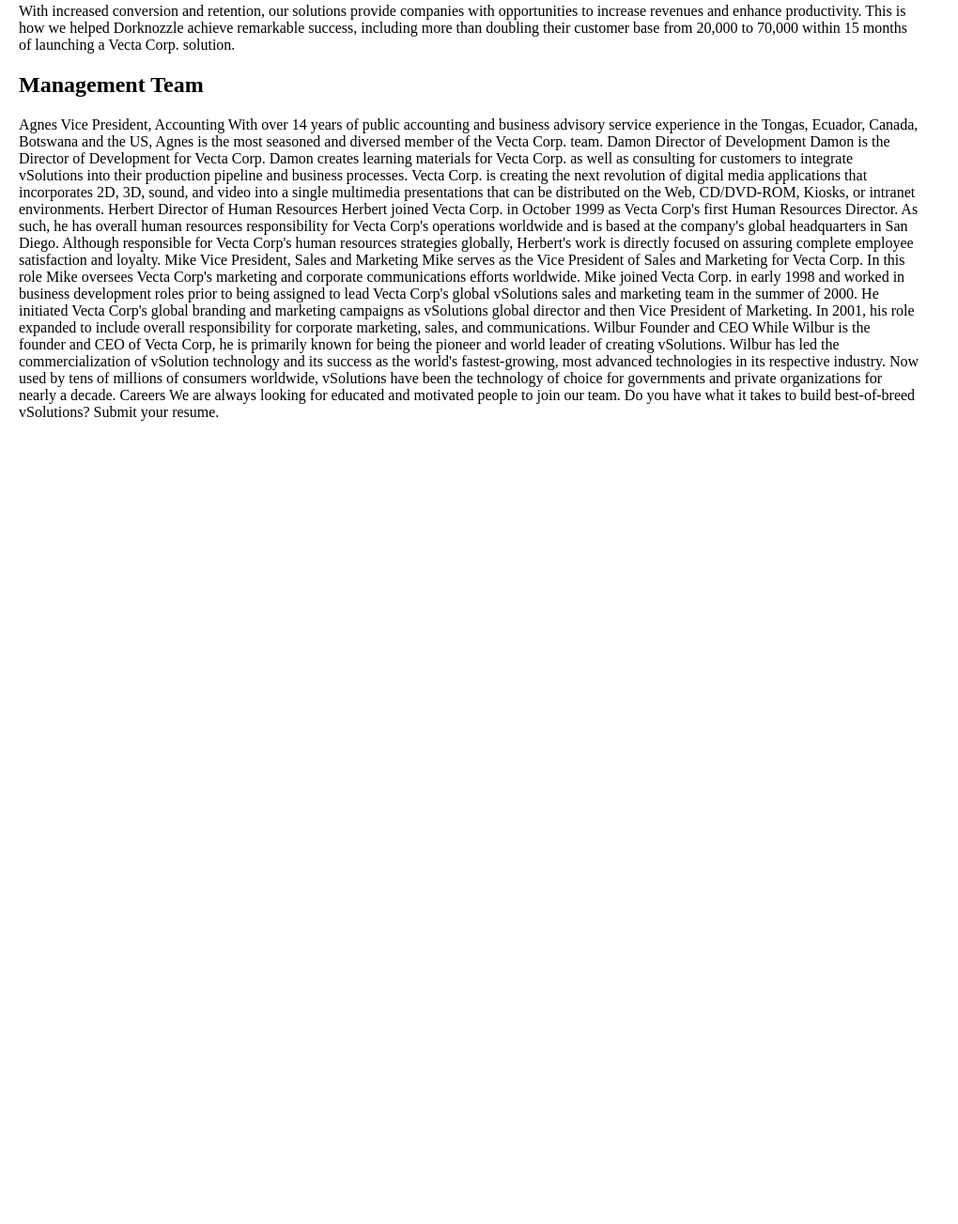
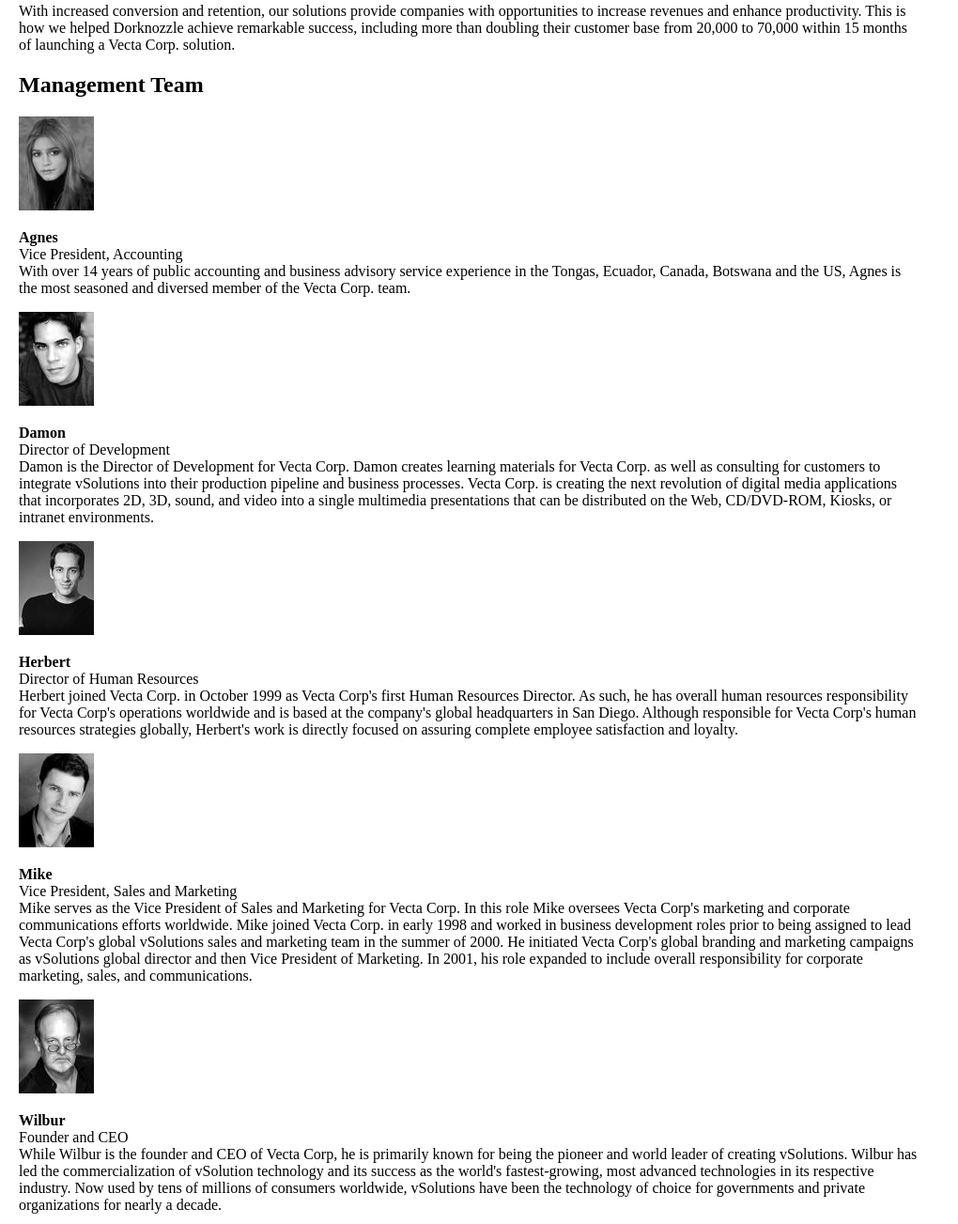
Before and after one commit to chinmaykhole/CS-648-Assignment-2, a plain HTML site: page aboutus.html in a window 1280 px wide. Shown: the part 577-1880 px from the top of the page at 94% size, without its empty margins (0-1020 px from the left). Before the commit the page ends 1041 px from the top, so only its background shows below. Drawn offline with Linux system fonts and the light colour scheme.

Commit message:
Update aboutus.html

```diff
--- a/aboutus.html
+++ b/aboutus.html
@@ -34,27 +34,41 @@
 <p>
     <h2>Management Team</h2>
 </p>
+<p><img src="images\head_agnes.gif" alt="Agnes image" ></p>
 
-Agnes
-Vice President, Accounting
+<p>
+<b>Agnes</b><br>
+Vice President, Accounting<br>
 With over 14 years of public accounting and business advisory service experience in the Tongas, Ecuador, Canada, Botswana and the US, Agnes is the most seasoned and diversed member of the Vecta Corp. team.
+</p>
 
-Damon
-Director of Development
+<p><img src="images\head_damon.gif" alt="Damon image" ></p>
+<p>
+<b>Damon</b><br>
+Director of Development<br>
 Damon is the Director of Development for Vecta Corp. Damon creates learning materials for Vecta Corp. as well as consulting for customers to integrate vSolutions into their production pipeline and business processes. Vecta Corp. is creating the next revolution of digital media applications that incorporates 2D, 3D, sound, and video into a single multimedia presentations that can be distributed on the Web, CD/DVD-ROM, Kiosks, or intranet environments.
+</p>
 
-Herbert
-Director of Human Resources
+<p><img src="images\head_herbert.gif" alt="Herbert image" ></p>
+<p>
+<b>Herbert</b><br>
+Director of Human Resources<br>
 Herbert joined Vecta Corp. in October 1999 as Vecta Corp's first Human Resources Director. As such, he has overall human resources responsibility for Vecta Corp's operations worldwide and is based at the company's global headquarters in San Diego. Although responsible for Vecta Corp's human resources strategies globally, Herbert's work is directly focused on assuring complete employee satisfaction and loyalty.
+</p>
 
-Mike
-Vice President, Sales and Marketing
+<p><img src="images\head_mike.gif" alt="Mike image" ></p>
+<p>
+<b>Mike</b><br>
+Vice President, Sales and Marketing<br>
 Mike serves as the Vice President of Sales and Marketing for Vecta Corp. In this role Mike oversees Vecta Corp's marketing and corporate communications efforts worldwide. Mike joined Vecta Corp. in early 1998 and worked in business development roles prior to being assigned to lead Vecta Corp's global vSolutions sales and marketing team in the summer of 2000. He initiated Vecta Corp's global branding and marketing campaigns as vSolutions global director and then Vice President of Marketing. In 2001, his role expanded to include overall responsibility for corporate marketing, sales, and communications.
+</p>
 
-Wilbur
-Founder and CEO
+<p><img src="images\head_wilbur.gif" alt="Wilbur image" ></p>
+<p>
+<b>Wilbur</b><br>
+Founder and CEO<br>
 While Wilbur is the founder and CEO of Vecta Corp, he is primarily known for being the pioneer and world leader of creating vSolutions. Wilbur has led the commercialization of vSolution technology and its success as the world's fastest-growing, most advanced technologies in its respective industry. Now used by tens of millions of consumers worldwide, vSolutions have been the technology of choice for governments and private organizations for nearly a decade.
-
+</p>
 Careers
 
 We are always looking for educated and motivated people to join our team. Do you have what it takes to build best-of-breed vSolutions? Submit your resume.
```
